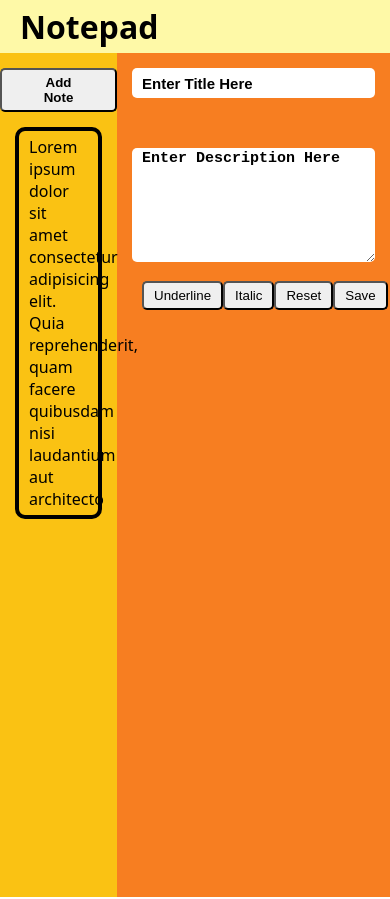
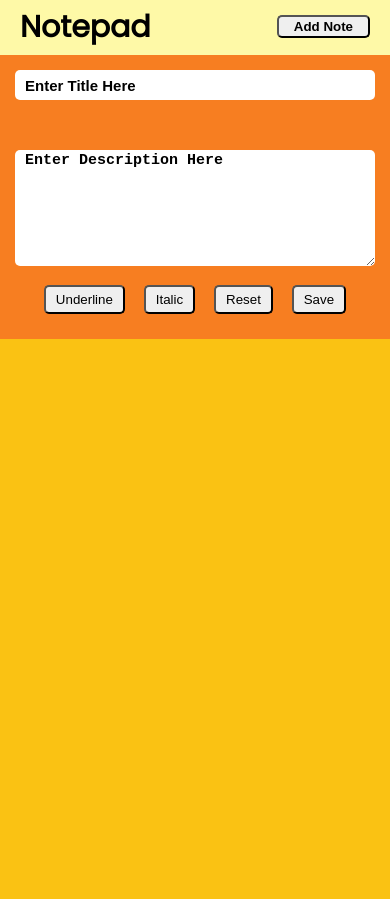
Before and after one commit to Prakhar-commits/Notepad-App, a plain HTML site: page index.html in a window 390 px wide. Drawn offline with Linux system fonts and the light colour scheme.

Commit message:
final changes

```diff
--- a/index.html
+++ b/index.html
@@ -15,10 +15,6 @@
       <aside>
         <button class="add-btn" onclick="toggle()">Add Note</button>
         <ul>
-          <li>
-            Lorem ipsum dolor sit amet consectetur adipisicing elit. Quia
-            reprehenderit, quam facere quibusdam nisi laudantium aut architecto
-          </li>
         </ul>
       </aside>
 
--- a/styles.css
+++ b/styles.css
@@ -1,3 +1,4 @@
+@import url("https://fonts.googleapis.com/css?family=Poppins");
 * {
   box-sizing: border-box;
   padding: 0;
@@ -7,12 +8,16 @@
 body {
   width: 100%;
   height: 100vh;
-  font-family: system-ui, -apple-system, BlinkMacSystemFont, 'Segoe UI', Roboto, Oxygen, Ubuntu, Cantarell, 'Open Sans', 'Helvetica Neue', sans-serif;
+  font-family: "Poppins",sans-serif;
+  margin-top: 55px;
 }
 
-.Header{
+header{
   padding: 5px 20px;
   background-color: #FEF9A7 ;
+  position: absolute;
+  width: 100%;
+  top: 0;
 }
 
 aside {
@@ -134,3 +139,30 @@ input:focus::placeholder {
   .container-details p{
     font-size: 25px;
   }
+
+  @media screen and (max-width: 768px) {
+    body {
+      display: flex;
+      flex-direction: column-reverse;
+    }
+    main {
+      width: 100%;
+      height: auto;
+    }
+
+    aside {
+      width: 100%;
+    }
+
+    header {
+      font-size: 15px;
+    }
+
+    .add-btn {
+      position: absolute;
+      top: 0;
+      right: 0;
+      margin-right: 20px;
+      padding: 2px 15px;
+    }
+  }
```
